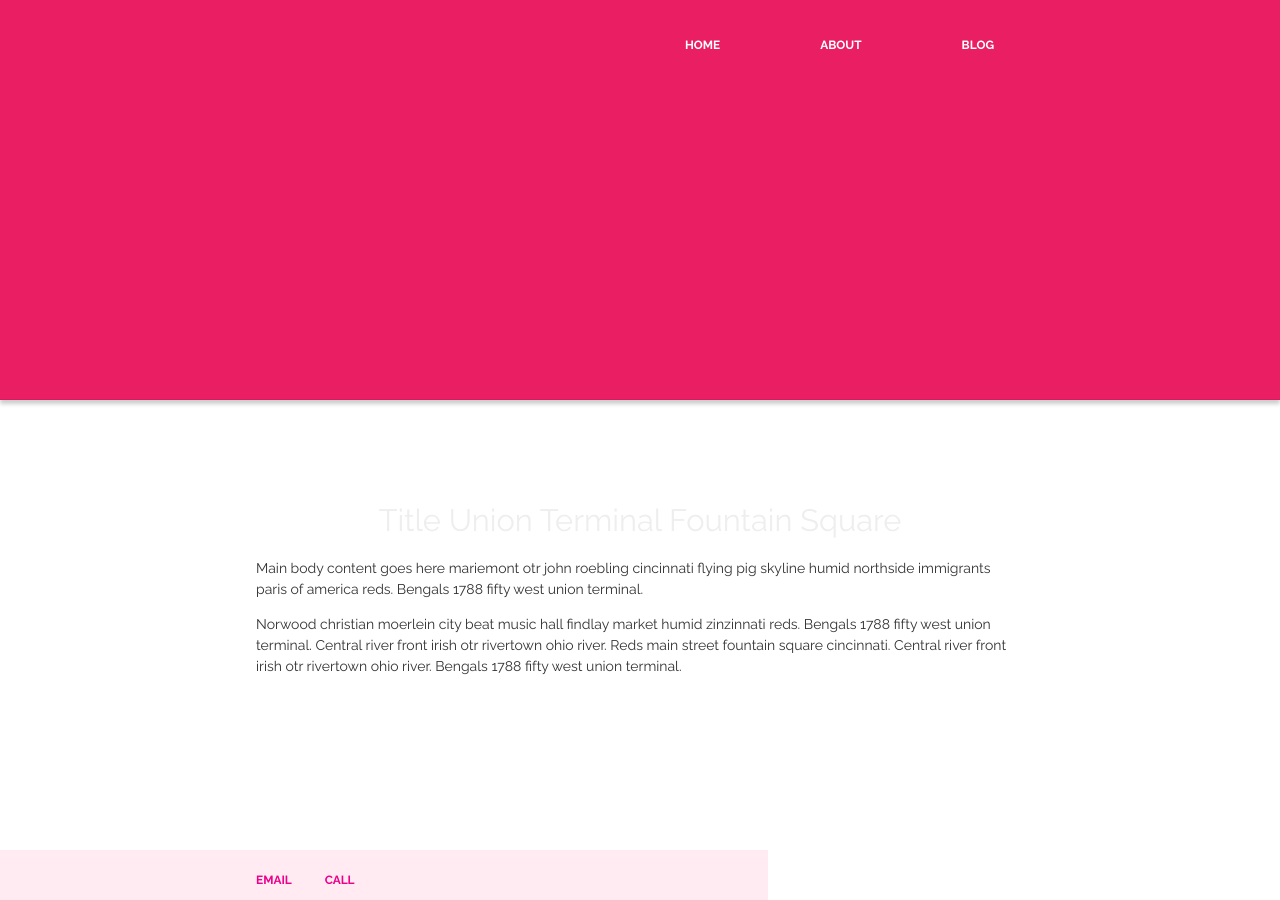
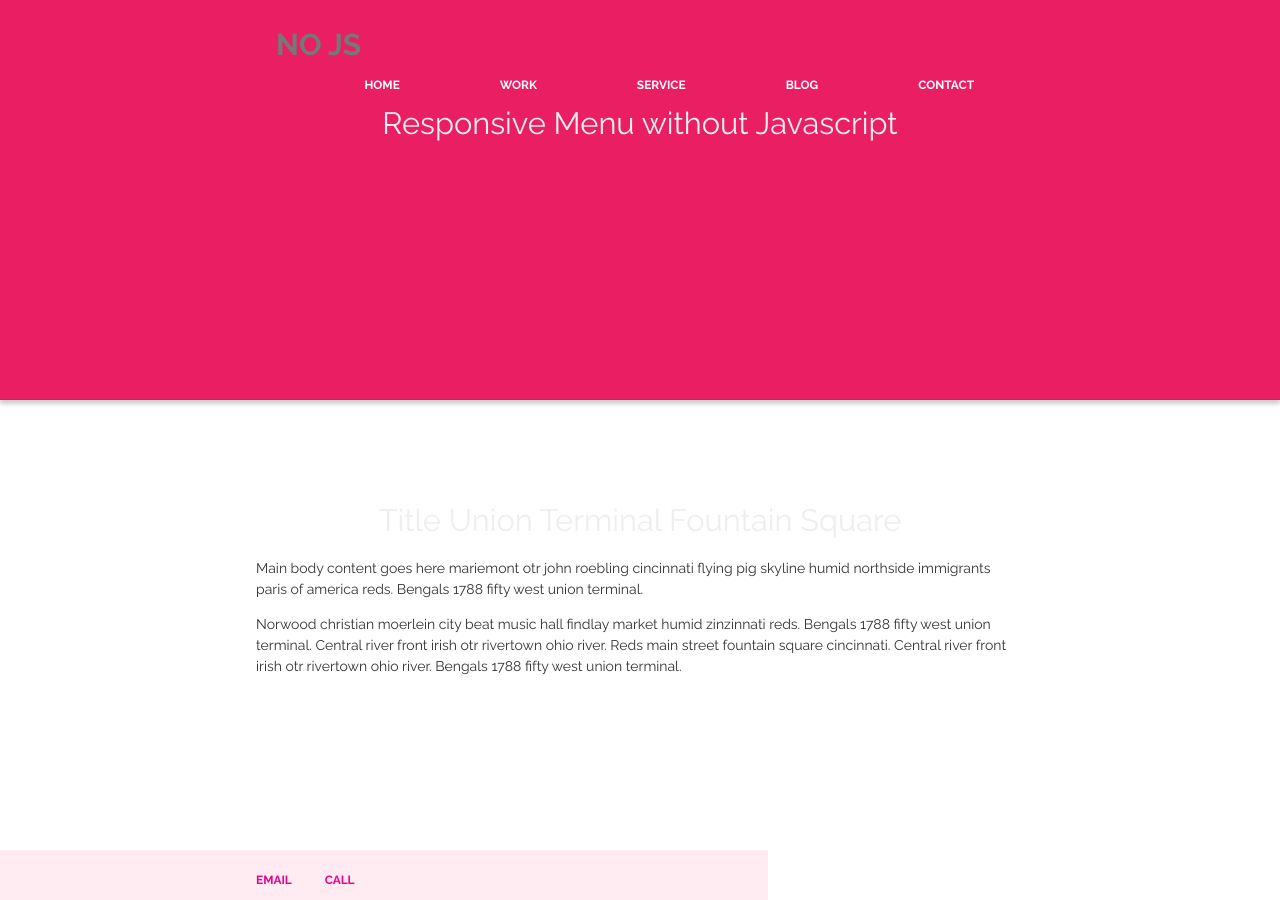
Before and after one commit to banbanbana/happybana.github.io, a Jekyll site: the page index.html, which Jekyll copies as it is, in a window 1280 px wide. Built offline with Jekyll 4.4.1, drawn with Linux system fonts in a browser that asks for light colours.

Commit message:
Update index.html

```diff
--- a/index.html
+++ b/index.html
@@ -7,15 +7,28 @@
 	</head>
 	<body>
 	<div id="main-wrapper">
-	<header>
-		<nav role="navigation">
-			<ul>
-				<li><a href="/">Home</a></li>
-				<li><a href="/about">About</a></li>
-				<li><a href="/blog">Blog</a></li>
-			</ul>
-		</nav>
-	</header>
+<header>
+  <div class="inner">
+    <nav>
+      <a href="#" class="logo">NO JS</a>
+      <input type="checkbox" id="nav" /><label for="nav"></label>
+      <ul>
+        <li><a href="#">Home</a></li>
+        <li>
+          <a href="#">Work</a>
+          <ul>
+            <li><a href="#">Web</a></li>
+            <li><a href="#">Print</a></li>
+          </ul>
+        </li>
+        <li><a href="#">Service</a></li>
+        <li><a href="#">Blog</a></li>
+        <li><a href="#">Contact</a></li>
+      </ul>
+    </nav>
+    <h1>Responsive Menu without Javascript</h1>
+  </div>
+</header>
 
 	<main>
 		<div class="content">
```
